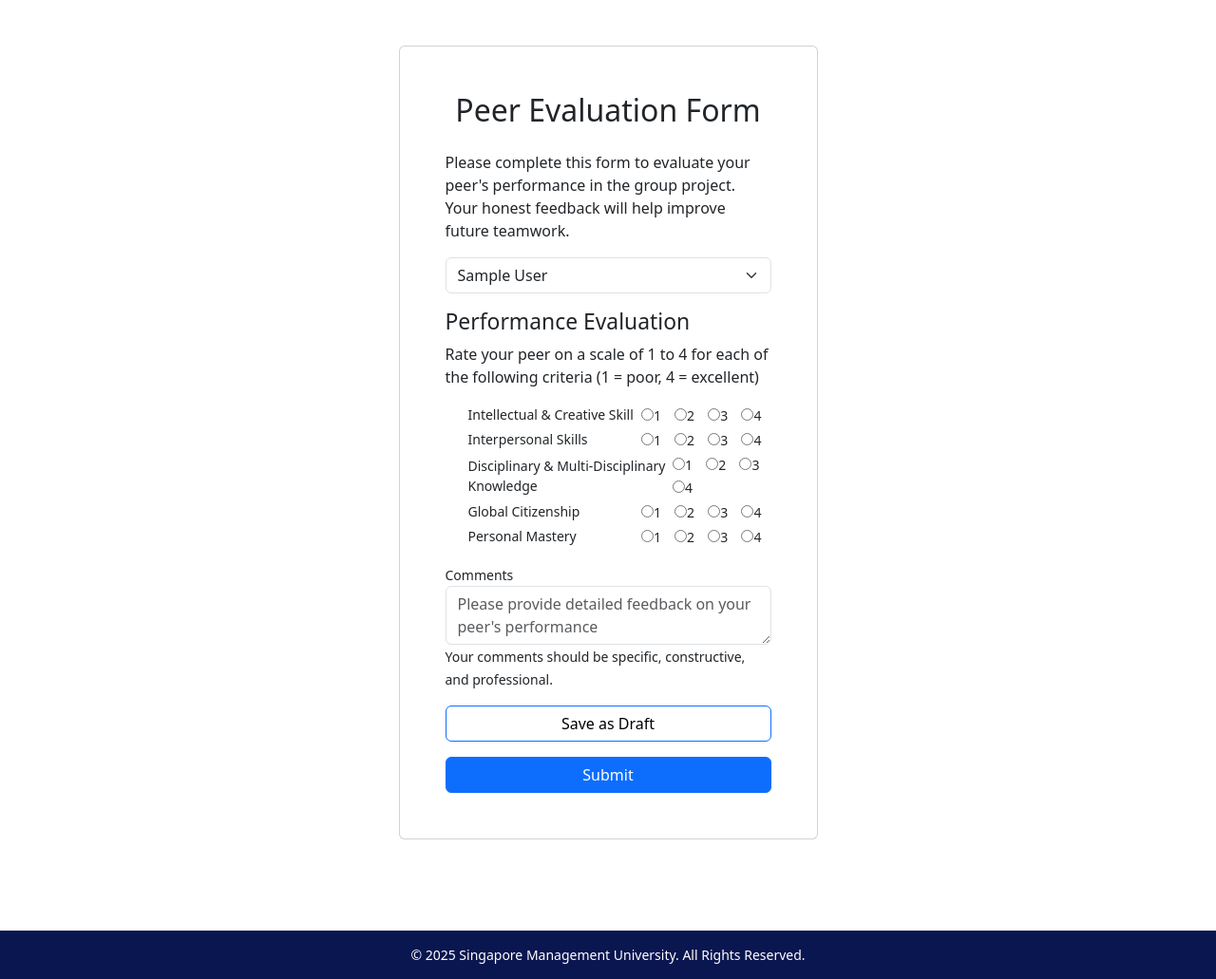
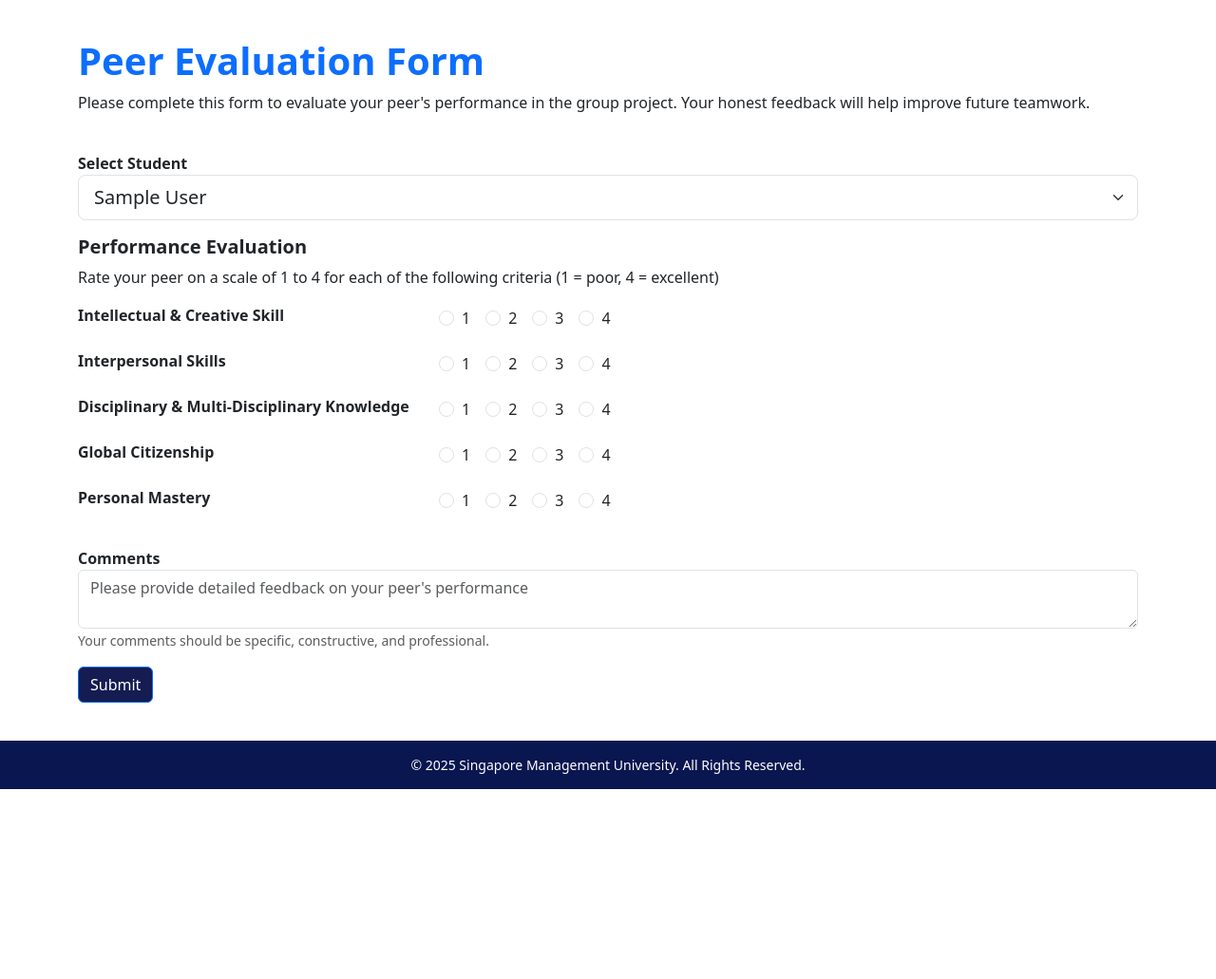
Before and after one commit to sMount28/Sprint3, a Flask app: template app/templates/peerevalform.html in a window 1280 px wide. Shown: the part 86-1117 px from the top of the page at 95% size. After the commit the page ends 917 px from the top, so only its background shows below. Run offline with Flask 3, Linux system fonts and the light colour scheme; the template is opened without the code that fills it: most values are stand-ins (such as "Sample title", 1, 10 or a date in 2020).

Commit message:
Student Eval Error and Success Messages

```diff
--- a/app/__init__.py
+++ b/app/__init__.py
@@ -15,8 +15,6 @@ app.config['UPLOAD_FOLDER'] = 'uploads'  # Create a folder named 'uploads'
 os.makedirs(app.config['UPLOAD_FOLDER'], exist_ok=True)
 app.secret_key = "jhfskjlwelkj"
 
-
-
 # Import routing to render the pages
 from app import views
 
--- a/app/templates/manager2.html
+++ b/app/templates/manager2.html
@@ -3,7 +3,7 @@
 <div class="container py-4">
     <div class="row mb-4">
         <div class="col">
-            <h1 class="text-primary fw-bold">Schedule Group Mangement</h1>
+            <h1 class="text-primary fw-bold">Group Mangement</h1>
             <p>Create and manage student groups for peer evaluations. Filter students by courses and view existing groups.</p>
         </div>
     </div>
--- a/app/templates/peerevalform.html
+++ b/app/templates/peerevalform.html
@@ -1,101 +1,82 @@
 {% extends 'layouts/testbase.html' %}
 {% block content %}
-<style>
-    .form-check-inline {
-        display: flex;
-        justify-content: space-between;
-        align-items: center;
-        width: 100%;
-    }
-
-    .form-check-label {
-        margin-right: 10px; /* Adds space between radio buttons */
-    }
-</style>
-
-<div class="container">
-    <section class="position-relative py-4 py-xl-5">
-        <div class="container position-relative">
-            <div class="row d-flex justify-content-center">
-                <div class="col-md-8 col-lg-6 col-xl-5 col-xxl-4">
-                    <div class="card mb-5">
-                        <div class="card-body p-sm-5">
-                            <h2 class="text-center mb-4">Peer Evaluation Form</h2>
-                            <p>Please complete this form to evaluate your peer's performance in the group project. Your honest feedback will help improve future teamwork.</p>
-                            <form method="POST" action="{{url_for('submitEval', eid=eid)}}">
-                                <div class="mb-3"></div>
-                                <div class="mb-3"><select name="evaluated" class="form-select">
-                                        <optgroup label="Select Student Name">
-                                            {% for peep in peeps %}
-                                            <option value="{{peep['Student_ID']}}" >{{peep["FirstName"]}} {{peep["LastName"]}}</option>
-                                            {% endfor %}
-                                        </optgroup>
-                                    </select></div>
-
-                                <div class="mb-3">
-                                    <h1 style="font-size: 22.88px;">Performance Evaluation</h1>
-                                    <p>Rate your peer on a scale of 1 to 4 for each of the following criteria (1 = poor, 4 = excellent)</p>
-                                    <div class="form-check form-check-inline">
-                                        <small>Intellectual & Creative Skill</small>
-                                        <div class="radio-container">
-                                            <small class="form-check-label"><input type="radio" name="intelCreative" value="1">1</small>
-                                            <small class="form-check-label"><input type="radio" name="intelCreative" value="2">2</small>
-                                            <small class="form-check-label"><input type="radio" name="intelCreative" value="3">3</small>
-                                            <small class="form-check-label"><input type="radio" name="intelCreative" value="4">4</small>
+<div class="container py-4">
+    <div class="row mt-3">
+        <div class="col">
+          {% if session['eval_msg'] == 1 %}
+          <div class="alert alert-info border-start border-4" style="border-left-color: rgb(161, 27, 6); background-color: #ecb6b6;">
+            <strong>Error</strong>
+            <p class="mb-0" style="color:rgb(0, 51, 102)">Please select a score for all criteria.</p>
+          </div>
+          {% endif %}
         </div>
     </div>
-                                    <div class="form-check form-check-inline">
-                                        <small>Interpersonal Skills</small>
-                                        <div class="radio-container">
-                                            <small class="form-check-label"><input type="radio" name="interpersonal" value="1">1</small>
-                                            <small class="form-check-label"><input type="radio" name="interpersonal" value="2">2</small>
-                                            <small class="form-check-label"><input type="radio" name="interpersonal" value="3">3</small>
-                                            <small class="form-check-label"><input type="radio" name="interpersonal" value="4">4</small>
+
+    <div class="row mb-4">
+        <div class="col">
+            <h1 class="text-primary fw-bold">Peer Evaluation Form</h1>
+            <p>Please complete this form to evaluate your peer's performance in the group project. Your honest feedback will help improve future teamwork.</p>
         </div>
     </div>
-                                    <div class="form-check form-check-inline">
-                                        <small>Disciplinary & Multi-Disciplinary Knowledge</small>
-                                        <div class="radio-container">
-                                            <small class="form-check-label"><input type="radio" name="disciplinary" value="1">1</small>
-                                            <small class="form-check-label"><input type="radio" name="disciplinary" value="2">2</small>
-                                            <small class="form-check-label"><input type="radio" name="disciplinary" value="3">3</small>
-                                            <small class="form-check-label"><input type="radio" name="disciplinary" value="4">4</small>
+
+    <form method="POST" action="{{ url_for('submitEval', eid=eid) }}">
+        <div class="row mb-3">
+            <div class="col-md-12">
+                <label for="studentSelect"><strong>Select Student</strong></label>
+                <select name="evaluated" class="form-select form-select-lg" id="studentSelect">
+                    {% for peep in peeps %}
+                    <option value="{{peep['Student_ID']}}">{{peep["FirstName"]}} {{peep["LastName"]}}</option>
+                    {% endfor %}
+                </select>
             </div>
         </div>
-                                    <div class="form-check form-check-inline">
-                                        <small>Global Citizenship</small>
-                                        <div class="radio-container">
-                                            <small class="form-check-label"><input type="radio" name="citizenship" value="1">1</small>
-                                            <small class="form-check-label"><input type="radio" name="citizenship" value="2">2</small>
-                                            <small class="form-check-label"><input type="radio" name="citizenship" value="3">3</small>
-                                            <small class="form-check-label"><input type="radio" name="citizenship" value="4">4</small>
+
+        <div class="row mb-3">
+            <div class="col-md-12">
+                <h5><strong>Performance Evaluation</strong></h5>
+                <p>Rate your peer on a scale of 1 to 4 for each of the following criteria (1 = poor, 4 = excellent)</p>
+
+                {% set criteria = [
+                    ('intelCreative', 'Intellectual & Creative Skill'),
+                    ('interpersonal', 'Interpersonal Skills'),
+                    ('disciplinary', 'Disciplinary & Multi-Disciplinary Knowledge'),
+                    ('citizenship', 'Global Citizenship'),
+                    ('mastery', 'Personal Mastery')
+                ] %}
+
+                {% for key, label in criteria %}
+                <div class="mb-3">
+                    <div class="row align-items-center">
+                        <div class="col-md-4">
+                            <label class="form-label fw-bold">{{ label }}</label>
                         </div>
+                        <div class="col-md-8 d-flex">
+                            {% for i in range(1, 5) %}
+                            <div class="form-check me-3">
+                                <input class="form-check-input" type="radio" name="{{key}}" value="{{i}}" id="{{key}}{{i}}">
+                                <label class="form-check-label" for="{{key}}{{i}}">{{i}}</label>
                             </div>
-                                    <div class="form-check form-check-inline">
-                                        <small>Personal Mastery</small>
-                                        <div class="radio-container">
-                                            <small class="form-check-label"><input type="radio" name="mastery" value="1">1</small>
-                                            <small class="form-check-label"><input type="radio" name="mastery" value="2">2</small>
-                                            <small class="form-check-label"><input type="radio" name="mastery" value="3">3</small>
-                                            <small class="form-check-label"><input type="radio" name="mastery" value="4">4</small>
+                            {% endfor %}
                         </div>
                     </div>
                 </div>
-                                <div class="mb-3">
-                                    <small>Comments</small>
-                                    <textarea name="comments" class="form-control" placeholder="Please provide detailed feedback on your peer's performance"></textarea>
-                                    <small>Your comments should be specific, constructive, and professional.</small>
+                {% endfor %}
             </div>
-                                <div class="mb-3">
-                                    <button class="btn btn-primary d-block w-100" type="" style="color: rgb(0,0,0);background: rgb(255,255,255);">Save as Draft</button>
         </div>
-                                <div><button class="btn btn-primary d-block w-100" type="submit">Submit</button></div>
+
+        <div class="row mb-3">
+            <div class="col-md-12">
+                <label for="comments"><strong>Comments</strong></label>
+                <textarea name="comments" id="comments" class="form-control" placeholder="Please provide detailed feedback on your peer's performance"></textarea>
+                <small class="text-muted">Your comments should be specific, constructive, and professional.</small>
+            </div>
+        </div>
+
+        <div class="row mb-3">
+            <div class="col-md-12">
+                <button type="submit" class="btn btn-primary" style="background-color:#141C52; color: white;">Submit</button>
+            </div>
+        </div>
     </form>
 </div>
-                    </div>
-                </div>
-            </div>
-        </div>
-    </section>
-</div>
 {% endblock content %}
--- a/app/templates/profdashboard.html
+++ b/app/templates/profdashboard.html
@@ -22,9 +22,7 @@
           <p class="mb-0" style="color:rgb(0, 51, 102)">{{session['msg']}}</p>
         </div>
         {% endif %}
-
       </div>
-
     </div>
 
     <div class="row mt-4">
--- a/app/views.py
+++ b/app/views.py
@@ -16,6 +16,9 @@ from app import app
 from datetime import datetime
 import csv, pandas, io, pymysql
 
+#########################################################################
+# Index and Log In Methods
+
 # App main route + generic routing
 @app.route('/')
 def index():
@@ -26,55 +29,15 @@ def index():
     if session["student_id"] == 'none':
         session['msg'] = 'none'
         return redirect(url_for('login'))
-
     else:
         return redirect(url_for('student_dashboard', sid=session["student_id"])) if session['isProfessor'] == False else redirect(url_for('professorHome', pid=session["student_id"]))
 
-    return render_template('peerevalform.html')
-
+# Login route
 @app.route('/login')
 def login():
     return render_template('login.html')
 
-@app.route('/professorDashboard/<pid>')
-def professorHome(pid):
-    session['schedule_msg'] = 0
-
-    db, cursor = connectToDatabase()
-
-    sql = "SELECT COUNT(DISTINCT Student.Student_ID) AS Count_Students_Enrolled, (SELECT COUNT(Course_ID) FROM Course WHERE Professor_ID = %s) AS Count_Courses_Taught FROM Student JOIN Student_Course ON Student.Student_ID = Student_Course.Student_ID JOIN Course ON Student_Course.Course_ID = Course.Course_ID WHERE Course.Professor_ID = %s;"
-    cursor.execute(sql, [pid, pid])
-
-    result = cursor.fetchone()
-
-    sql = "SELECT Course.Course_ID, Course.CourseCode, Course.CourseName, COUNT(`Groups`.Group_ID) AS 'GroupCount' FROM Course LEFT JOIN `Groups` ON `Groups`.Course_ID = Course.Course_ID WHERE Course.Professor_ID = %s GROUP BY Course.Course_ID, Course.CourseCode, Course.CourseName;"
-    cursor.execute(sql, [pid])
-
-    courses=cursor.fetchall()
-
-    sql = 'SELECT c.Course_ID, c.CourseCode, c.CourseName, CASE WHEN EXISTS (SELECT 1 FROM `Groups` g JOIN Peer_Evaluation pe ON pe.Group_ID = g.Group_ID WHERE g.Course_ID = c.Course_ID AND CURRENT_DATE BETWEEN pe.Start_Date AND pe.Due_Date) THEN 1 ELSE 0 END AS HasActiveEvaluation FROM Course c WHERE c.Professor_ID = %s;'
-    cursor.execute(sql, [pid])
-
-    evaluations = cursor.fetchall()
-
-    stopDatabase(db, cursor)
-
-    return render_template('profdashboard.html', activeCourses=result['Count_Courses_Taught'], totalStudents=result['Count_Students_Enrolled'], courses=courses, evaluations=evaluations)
-
-
-
-def checkProfessorRegister(email, pwd, cursor):
-    sql = "select * from Professor where Email=%s and Password=%s;"
-    cursor.execute(sql, [email, pwd])
-    result = cursor.fetchone()
-
-    if result is None:
-        return False
-
-    else:
-        setUserInfo(result['Professor_ID'], result['FirstName'], result['LastName'], email, isProf=True)
-        return result['Professor_ID']
-
+# Login method, checks if account is student or professor and sends to respective dashboard
 @app.route('/userLogin', methods=["POST"])
 def userLogin():
     db, cursor = connectToDatabase()
@@ -104,8 +67,29 @@ def userLogin():
 
         return redirect(url_for("student_dashboard", sid=session["student_id"]))
 
+# Helper method to check if account is a professor in the database
+def checkProfessorRegister(email, pwd, cursor):
+    sql = "select * from Professor where Email=%s and Password=%s;"
+    cursor.execute(sql, [email, pwd])
+    result = cursor.fetchone()
+
+    if result is None:
+        return False
+
+    else:
+        setUserInfo(result['Professor_ID'], result['FirstName'], result['LastName'], email, isProf=True)
+        return result['Professor_ID']
+
+
+#########################################################################
+# Student Dashboard Functions
+
+# Student dashboard route
 @app.route('/studentdashboard/<sid>')
 def student_dashboard(sid):
+    session['eval_msg'] = 0
+    session['group_id'] = 0
+
     if not session.get('student_id') or session["student_id"] == 'none':
         return redirect(url_for('login'))
 
@@ -133,8 +117,11 @@ def student_dashboard(sid):
 
         return render_template('studentdashboard.html', sid=sid, evalLinks=evalList)
 
+# Peer evaluation route
 @app.route('/eval/<eid>/<gid>')
 def eval(eid, gid):
+    session['group_id'] = gid
+
     if not session.get('student_id') or session["student_id"] == 'none':
         return redirect(url_for('login'))
 
@@ -155,16 +142,35 @@ def submitEval(eid):
     evaluated = int(request.form.get('evaluated'))
     evaluator = session["student_id"]
     date = datetime.now()
-    intel_creativity = int(request.form.get('intelCreative'))
-    interpersonal = int(request.form.get('interpersonal'))
-    disciplinary = int(request.form.get('disciplinary'))
-    citizenship = int(request.form.get('citizenship'))
-    mastery = int(request.form.get('mastery'))
-    comments = request.form.get('comments')
+    intel_creativity = request.form.get('intelCreative')
+    interpersonal = request.form.get('interpersonal')
+    disciplinary = request.form.get('disciplinary')
+    citizenship = request.form.get('citizenship')
+    mastery = request.form.get('mastery')
+
+    # Error handling
+    if not intel_creativity:
+        session['eval_msg'] = 1
+        return redirect(url_for('eval', eid=session['student_id'], gid=session['group_id']))
+
+    if not interpersonal:
+        session['eval_msg'] = 1
+        return redirect(url_for('eval', eid=session['student_id'], gid=session['group_id']))
+
+    if not disciplinary:
+        session['eval_msg'] = 1
+        return redirect(url_for('eval', eid=session['student_id'], gid=session['group_id']))
+
+    if not citizenship:
+        session['eval_msg'] = 1
+        return redirect(url_for('eval', eid=session['student_id'], gid=session['group_id']))
+
+    if not mastery:
+        session['eval_msg'] = 1
+        return redirect(url_for('eval', eid=session['student_id'], gid=session['group_id']))
 
     # database connection setup
     # insert data into Evaluation_Result
-
     GLOs = [intel_creativity, interpersonal, disciplinary, citizenship, mastery]
     i = 0
 
@@ -178,13 +184,15 @@ def submitEval(eid):
             VALUES (%s, %s, %s, %s, %s, %s, %s);
         '''
         try:
-            cursor.execute(sql, [eid, evaluator, evaluated, i, score, date, 1])
+            cursor.execute(sql, [eid, evaluator, evaluated, i, int(score), date, 1])
             db.commit()
         except Exception as e:
             print(f"An error occurred: {e}")
             db.rollback()
 
     stopDatabase(db, cursor)
+
+    session['msg'] = "Peer Evaluation Completed!"
 
     return redirect(url_for('student_dashboard', sid=session["student_id"]))
 
@@ -271,6 +279,32 @@ def fetchStudentID(email, cursor):
     return student_id
 
 
+# Professor dashboard route
+@app.route('/professorDashboard/<pid>')
+def professorHome(pid):
+    session['schedule_msg'] = 0
+
+    db, cursor = connectToDatabase()
+
+    sql = "SELECT COUNT(DISTINCT Student.Student_ID) AS Count_Students_Enrolled, (SELECT COUNT(Course_ID) FROM Course WHERE Professor_ID = %s) AS Count_Courses_Taught FROM Student JOIN Student_Course ON Student.Student_ID = Student_Course.Student_ID JOIN Course ON Student_Course.Course_ID = Course.Course_ID WHERE Course.Professor_ID = %s;"
+    cursor.execute(sql, [pid, pid])
+
+    result = cursor.fetchone()
+
+    sql = "SELECT Course.Course_ID, Course.CourseCode, Course.CourseName, COUNT(`Groups`.Group_ID) AS 'GroupCount' FROM Course LEFT JOIN `Groups` ON `Groups`.Course_ID = Course.Course_ID WHERE Course.Professor_ID = %s GROUP BY Course.Course_ID, Course.CourseCode, Course.CourseName;"
+    cursor.execute(sql, [pid])
+
+    courses=cursor.fetchall()
+
+    sql = 'SELECT c.Course_ID, c.CourseCode, c.CourseName, CASE WHEN EXISTS (SELECT 1 FROM `Groups` g JOIN Peer_Evaluation pe ON pe.Group_ID = g.Group_ID WHERE g.Course_ID = c.Course_ID AND CURRENT_DATE BETWEEN pe.Start_Date AND pe.Due_Date) THEN 1 ELSE 0 END AS HasActiveEvaluation FROM Course c WHERE c.Professor_ID = %s;'
+    cursor.execute(sql, [pid])
+
+    evaluations = cursor.fetchall()
+
+    stopDatabase(db, cursor)
+
+    return render_template('profdashboard.html', activeCourses=result['Count_Courses_Taught'], totalStudents=result['Count_Students_Enrolled'], courses=courses, evaluations=evaluations)
+
 @app.route('/addStudentProfile', methods=['POST', 'GET'])
 def addStudentProfile():
     fname = request.form.get('fname')
@@ -323,7 +357,7 @@ def addCourse():
     session['msg'] = 'Course Sucessfully Added!'
 
 
-    return redirect(url_for('student_course_mgr'))
+    return redirect(url_for('professorHome', pid=session['student_id']))
 
 @app.route('/student-group-mgr', methods=['POST', 'GET'])
 def student_group_mgr():
```
Also changed, not shown: app/templates/studentdashboard.html (+7 -0 lines). Lines whose indentation alone changed are shown as unchanged.
